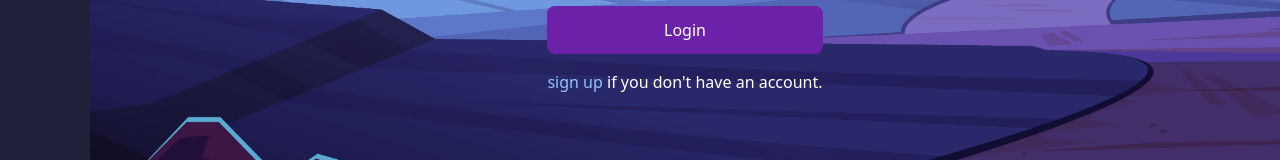
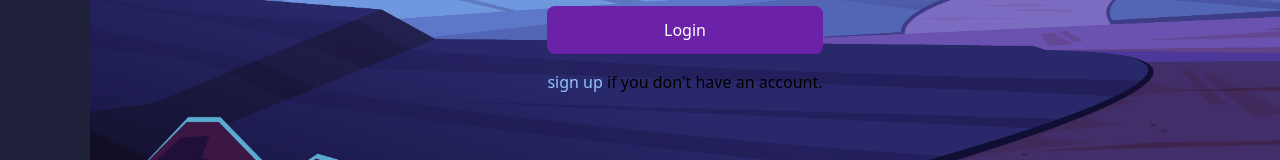
Before and after one commit to Ericwiz/invoice-app, a Vue app: page /signin in a window 1280 px wide. Shown: the part 438-598 px from the top of the page. Built offline with nearby package versions, Linux system fonts and the light colour scheme; no server answers; the database is empty; what @kyvg/vue3-notification would draw is missing.

Commit message:
add: auth background image

```diff
--- a/src/views/SignIn.vue
+++ b/src/views/SignIn.vue
@@ -29,7 +29,7 @@ try {
         </div>
 
         <button class="bg-purple-800 py-3 px-5 rounded-lg text-white w-full">Login</button>
-        <p class="text-white">
+        <p class="dark:text-white">
           <RouterLink to="/signup" class="text-blue-300">sign up</RouterLink>
           if you don't have an account.
         </p>
```
